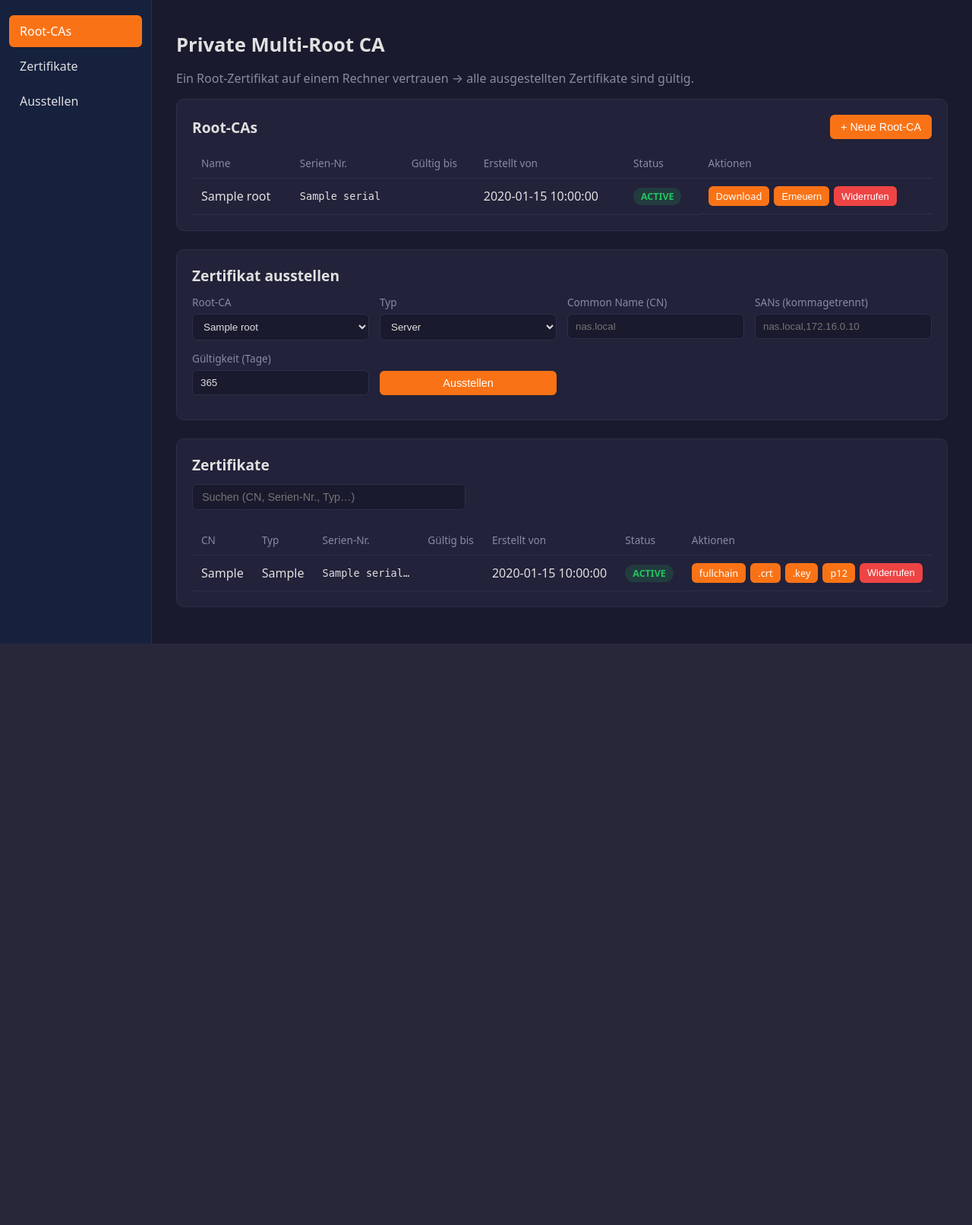
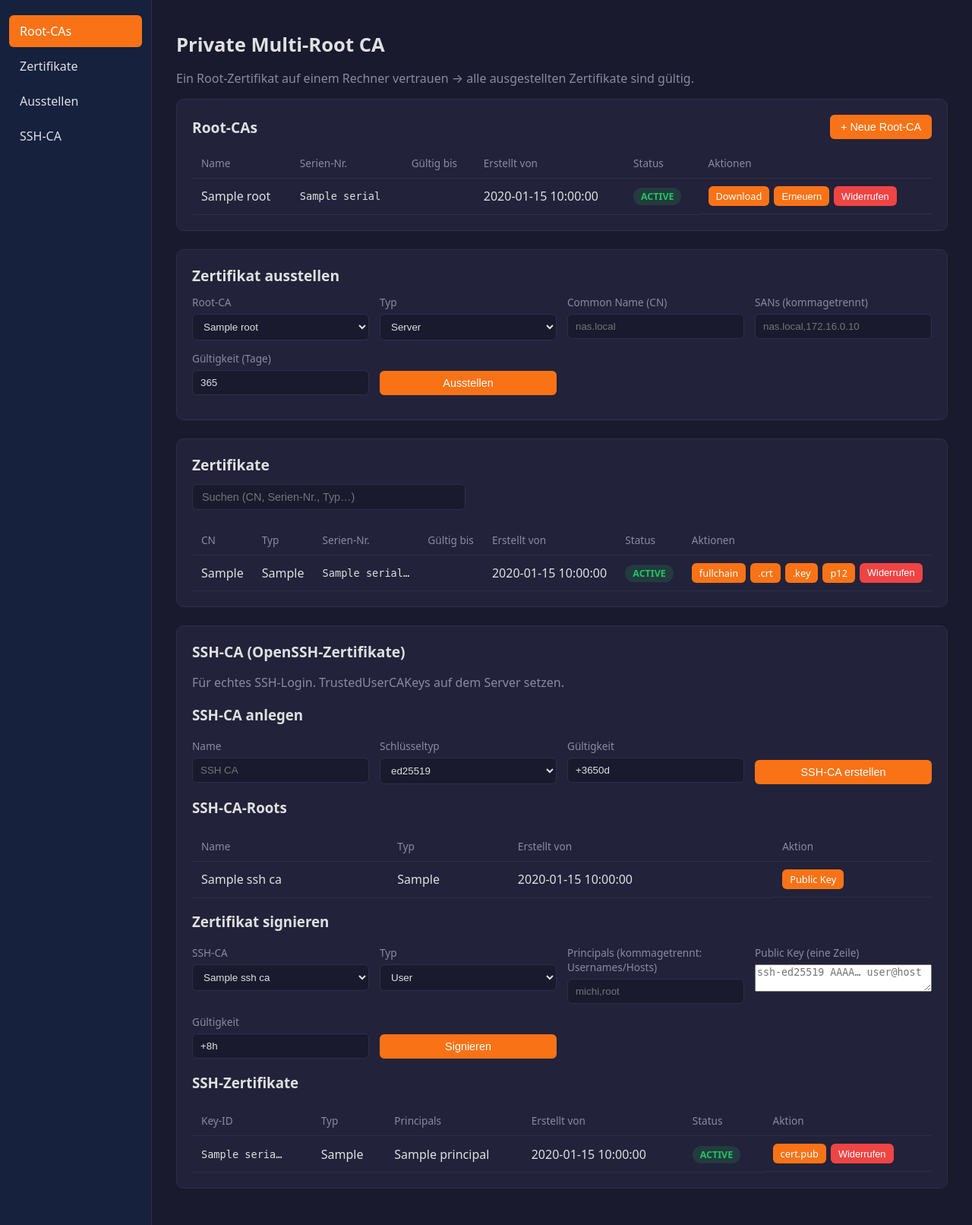
Before and after one commit to MichiK1712/ca-manager, a FastAPI app: template backend/templates/dashboard.html in a window 1280 px wide. Shown: the part 65-1677 px from the top of the page at 76% size. Before the commit the page ends 912 px from the top, so only its background shows below. Run offline with FastAPI, Linux system fonts and the light colour scheme; the template is opened without the code that fills it: most values are stand-ins (such as "Sample title", 1, 10 or a date in 2020); parts of the project's set-up code (start-up, migrations or seed data) failed here and were passed over.

Commit message:
SSH-CA-Modus: OpenSSH User-/Host-Zertifikate signieren
- ssh_ca.py: SSH-CA-Root (ed25519/rsa/ecdsa) + Signieren via ssh-keygen
- Endpoints: /api/ssh-ca, /api/ssh-certs (sign/revoke/pub-Download)
- Dashboard: SSH-CA-Bereich (Root anlegen, User/Host signieren, Widerruf)
- Getrennt von X.509-PKI (eigener Storage-Key ssh_ca/ssh_certs)

```diff
--- a/backend/main.py
+++ b/backend/main.py
@@ -14,6 +14,7 @@
 from .config import settings
 from .oidc import require_user
 from . import mailer
+from . import ssh_ca
 
 
 async def parse_body(request: Request) -> dict:
@@ -56,6 +57,8 @@
         "user": user,
         "roots": ca_ops.list_roots(),
         "certs": sorted(ca_ops.list_certs(), key=lambda c: c["not_after"], reverse=True),
+        "ssh_ca": ssh_ca.list_ssh_roots(),
+        "ssh_certs": sorted(ssh_ca.list_ssh_certs(), key=lambda c: c["created_at"], reverse=True),
     })
 
 
@@ -259,6 +262,80 @@
     return JSONResponse(result)
 
 
+# --- SSH-CA routes --------------------------------------------------------
+
+@app.get("/api/ssh-ca")
+async def api_ssh_ca_list(user=Depends(require_user)):
+    return ssh_ca.list_ssh_roots()
+
+
+@app.post("/api/ssh-ca")
+async def api_ssh_ca_create(request: Request, user=Depends(require_user)):
+    body = await parse_body(request)
+    try:
+        rec = ssh_ca.create_ssh_root(
+            name=body.get("name", "SSH CA"),
+            key_type=body.get("key_type", "ed25519"),
+            validity=body.get("validity", "+3650d"),
+            created_by=user_label(user),
+        )
+    except Exception as e:
+        raise HTTPException(400, str(e))
+    if request.headers.get("HX-Request"):
+        return _render_dashboard(request, user)
+    return JSONResponse(rec)
+
+
+@app.get("/api/ssh-ca/{root_id}/pub")
+async def api_ssh_ca_pub(root_id: str, user=Depends(require_user)):
+    pub = ssh_ca.ssh_ca_public(root_id)
+    return Response(content=pub, media_type="text/plain",
+                    headers={"Content-Disposition": f"attachment; filename=ssh-ca-{root_id}.pub"})
+
+
+@app.get("/api/ssh-certs")
+async def api_ssh_certs_list(user=Depends(require_user)):
+    return ssh_ca.list_ssh_certs()
+
+
+@app.post("/api/ssh-certs")
+async def api_ssh_cert_sign(request: Request, user=Depends(require_user)):
+    body = await parse_body(request)
+    principals = [p.strip() for p in str(body.get("principals", "")).split(",") if p.strip()]
+    if not principals:
+        raise HTTPException(400, "Mindestens ein Principal (Username/Servername) nötig")
+    try:
+        rec = ssh_ca.sign_ssh_cert(
+            root_id=body["root_id"],
+            public_key=body["public_key"],
+            principals=principals,
+            cert_type=body.get("cert_type", "user"),
+            validity=body.get("validity", "+8h"),
+            created_by=user_label(user),
+        )
+    except Exception as e:
+        raise HTTPException(400, str(e))
+    if request.headers.get("HX-Request"):
+        return _render_dashboard(request, user)
+    return JSONResponse(rec)
+
+
+@app.get("/api/ssh-certs/{serial}/pub")
+async def api_ssh_cert_pub(serial: str, user=Depends(require_user)):
+    pub = ssh_ca.ssh_cert_public(serial)
+    return Response(content=pub, media_type="text/plain",
+                    headers={"Content-Disposition": f"attachment; filename={serial}-cert.pub"})
+
+
+@app.post("/api/ssh-certs/{serial}/revoke")
+async def api_ssh_cert_revoke(request: Request, serial: str, user=Depends(require_user)):
+    body = await parse_body(request)
+    result = ssh_ca.revoke_ssh_cert(serial, body.get("reason", "unspecified"))
+    if request.headers.get("HX-Request"):
+        return _render_dashboard(request, user)
+    return JSONResponse(result)
+
+
 # --- UI (HTMX-rendered) ----------------------------------------------------
 
 @app.get("/ui/root-form", response_class=HTMLResponse)
--- a/backend/templates/dashboard.html
+++ b/backend/templates/dashboard.html
@@ -25,6 +25,7 @@
     <a href="#roots" class="nav-link active">Root-CAs</a>
     <a href="#certs" class="nav-link">Zertifikate</a>
     <a href="#issue" class="nav-link">Ausstellen</a>
+    <a href="#ssh" class="nav-link">SSH-CA</a>
   </nav>
 
   <div class="content" id="dash-body">
@@ -115,6 +116,98 @@
         </tbody>
       </table>
     </section>
+
+    <!-- ==== SSH-CA ==== -->
+    <section id="ssh" class="card">
+      <h2>SSH-CA (OpenSSH-Zertifikate)</h2>
+      <p class="muted">Für echtes SSH-Login. TrustedUserCAKeys auf dem Server setzen.</p>
+
+      <h3>SSH-CA anlegen</h3>
+      <form hx-post="/api/ssh-ca" hx-target="#dash-body" hx-swap="innerHTML" class="form-grid">
+        <label>Name
+          <input name="name" placeholder="SSH CA" required>
+        </label>
+        <label>Schlüsseltyp
+          <select name="key_type">
+            <option value="ed25519">ed25519</option>
+            <option value="rsa">RSA (4096)</option>
+            <option value="ecdsa">ECDSA (P-256)</option>
+          </select>
+        </label>
+        <label>Gültigkeit
+          <input name="validity" value="+3650d">
+        </label>
+        <button class="btn" type="submit">SSH-CA erstellen</button>
+      </form>
+
+      {% if ssh_ca %}
+      <h3>SSH-CA-Roots</h3>
+      <table class="table">
+        <thead><tr><th>Name</th><th>Typ</th><th>Erstellt von</th><th>Aktion</th></tr></thead>
+        <tbody>
+          {% for s in ssh_ca %}
+          <tr>
+            <td>{{ s.name }}</td>
+            <td>{{ s.key_type }}</td>
+            <td>{{ s.created_by or '—' }}</td>
+            <td class="actions">
+              <a class="btn btn-sm" href="/api/ssh-ca/{{ s.id }}/pub">Public Key</a>
+            </td>
+          </tr>
+          {% endfor %}
+        </tbody>
+      </table>
+      {% endif %}
+
+      {% if ssh_ca %}
+      <h3>Zertifikat signieren</h3>
+      <form hx-post="/api/ssh-certs" hx-target="#dash-body" hx-swap="innerHTML" class="form-grid">
+        <label>SSH-CA
+          <select name="root_id" required>
+            {% for s in ssh_ca %}<option value="{{ s.id }}">{{ s.name }}</option>{% endfor %}
+          </select>
+        </label>
+        <label>Typ
+          <select name="cert_type">
+            <option value="user">User</option>
+            <option value="host">Host</option>
+          </select>
+        </label>
+        <label>Principals (kommagetrennt: Usernames/Hosts)
+          <input name="principals" placeholder="michi,root" required>
+        </label>
+        <label>Public Key (eine Zeile)
+          <textarea name="public_key" rows="2" placeholder="ssh-ed25519 AAAA… user@host" required></textarea>
+        </label>
+        <label>Gültigkeit
+          <input name="validity" value="+8h">
+        </label>
+        <button class="btn" type="submit">Signieren</button>
+      </form>
+      {% endif %}
+
+      {% if ssh_certs %}
+      <h3>SSH-Zertifikate</h3>
+      <table class="table">
+        <thead><tr><th>Key-ID</th><th>Typ</th><th>Principals</th><th>Erstellt von</th><th>Status</th><th>Aktion</th></tr></thead>
+        <tbody>
+          {% for sc in ssh_certs %}
+          <tr>
+            <td class="mono">{{ sc.serial[:12] }}…</td>
+            <td>{{ sc.cert_type }}</td>
+            <td>{{ sc.principals|join(', ') }}</td>
+            <td>{{ sc.created_by or '—' }}</td>
+            <td><span class="badge {{ 'ok' if sc.status == 'active' else 'bad' }}">{{ sc.status }}</span></td>
+            <td class="actions">
+              <a class="btn btn-sm" href="/api/ssh-certs/{{ sc.serial }}/pub">cert.pub</a>
+              <button class="btn btn-sm btn-danger" hx-post="/api/ssh-certs/{{ sc.serial }}/revoke" hx-vals='{"reason":"unspecified"}' hx-confirm="Zertifikat widerrufen?" hx-target="#dash-body" hx-swap="innerHTML">Widerrufen</button>
+            </td>
+          </tr>
+          {% endfor %}
+        </tbody>
+      </table>
+      {% endif %}
+    </section>
   </div>
 </main>
 
```
Also changed, not shown: backend/ssh_ca.py (added, +159 -0 lines).
